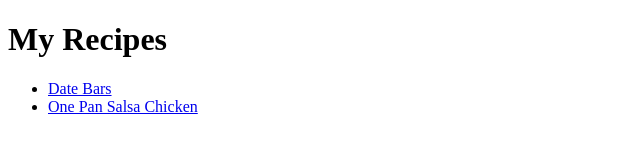
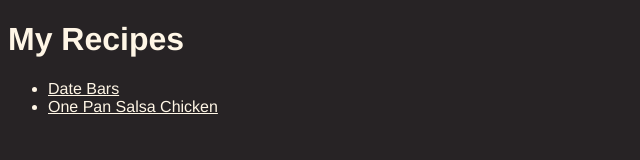
Before and after one commit to JuliaHolmes/odin-recipes, a plain HTML site: page index.html in a window 1280 px wide. Shown: the whole page, without its empty margins (0-640 px from the left). Drawn offline with Linux system fonts and the light colour scheme.

Commit message:
Add styles.css page and ensure styles are working

```diff
--- a/index.html
+++ b/index.html
@@ -3,6 +3,7 @@
   <head>
     <meta charset="UTF-8" />
     <meta name="viewport" content="width=device-width, initial-scale=1.0" />
+    <link rel="stylesheet" href="styles.css" />
     <title>My Recipes</title>
   </head>
   <body>
--- /dev/null
+++ b/styles.css
@@ -0,0 +1,5 @@
+* {
+    font-family: 'Franklin Gothic Medium', 'Arial Narrow', Arial, sans-serif;
+    background-color: rgb(39, 35, 37);
+    color: rgb(255, 246, 230);
+}
```
Also changed, not shown: 1 other file.
